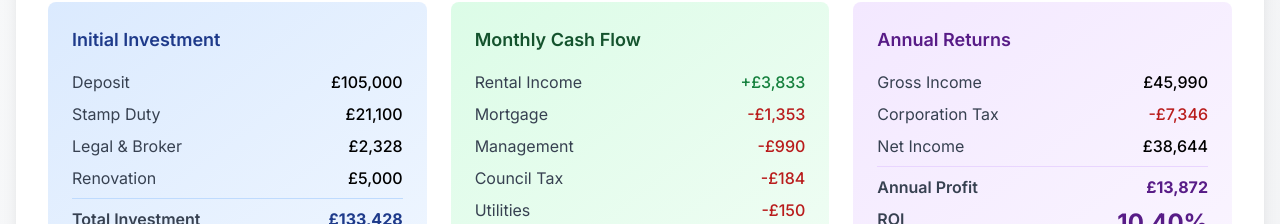
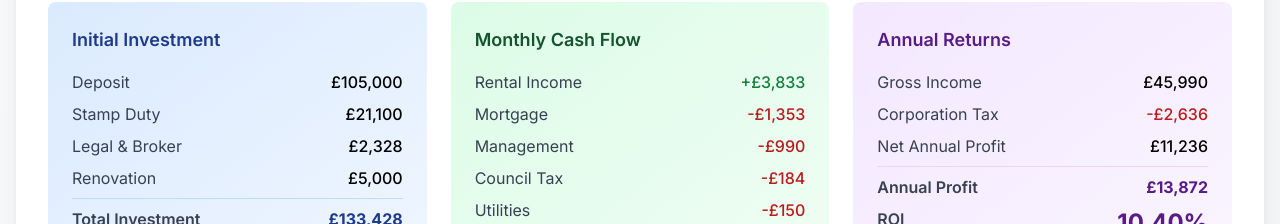
Before and after one commit to RegleAI/BTL, a Next.js app: page / in a window 1280 px wide. Shown: the part 714-938 px from the top of the page. Built offline with nearby package versions, Linux system fonts and the light colour scheme.

Commit message:
Update page.js

```diff
--- a/app/page.js
+++ b/app/page.js
@@ -188,10 +188,9 @@ export default function BTLCalculator() {
     const annualProfit = monthlyProfit * 12;
     const grossAnnualIncome = monthlyIncomeAirbnb * 12;
 
-    // Corporation tax (19% on profit after deducting legal fees and renovation)
-    const taxableProfit = grossAnnualIncome - legalBrokerFees - renovationCost;
-    const corporationTax = Math.max(0, taxableProfit * 0.19);
-    const netAnnualIncome = grossAnnualIncome - corporationTax;
+    // Corporation tax (19% on annual profit)
+    const corporationTax = Math.max(0, annualProfit * 0.19);
+    const netAnnualProfit = annualProfit - corporationTax;
 
     // ROI
     const roi = (annualProfit / totalMoneyIn) * 100;
@@ -215,7 +214,7 @@ export default function BTLCalculator() {
       annualProfit: annualProfit.toFixed(2),
       grossAnnualIncome: grossAnnualIncome.toFixed(2),
       corporationTax: corporationTax.toFixed(2),
-      netAnnualIncome: netAnnualIncome.toFixed(2),
+      netAnnualProfit: netAnnualProfit.toFixed(2),
       roi: roi.toFixed(2),
       minRequiredRent: minRequiredRent.toFixed(2),
       passesStressTest: monthlyIncomeAirbnb >= minRequiredRent
@@ -531,8 +530,8 @@ export default function BTLCalculator() {
                   <span className="font-medium text-red-700">-{formatCurrency(calculations.corporationTax)}</span>
                 </div>
                 <div className="flex justify-between">
-                  <span className="text-gray-700">Net Income</span>
-                  <span className="font-medium">{formatCurrency(calculations.netAnnualIncome)}</span>
+                  <span className="text-gray-700">Net Annual Profit</span>
+                  <span className="font-medium">{formatCurrency(calculations.netAnnualProfit)}</span>
                 </div>
                 <div className="flex justify-between pt-2 border-t border-purple-200">
                   <span className="text-gray-700 font-semibold">Annual Profit</span>
```
